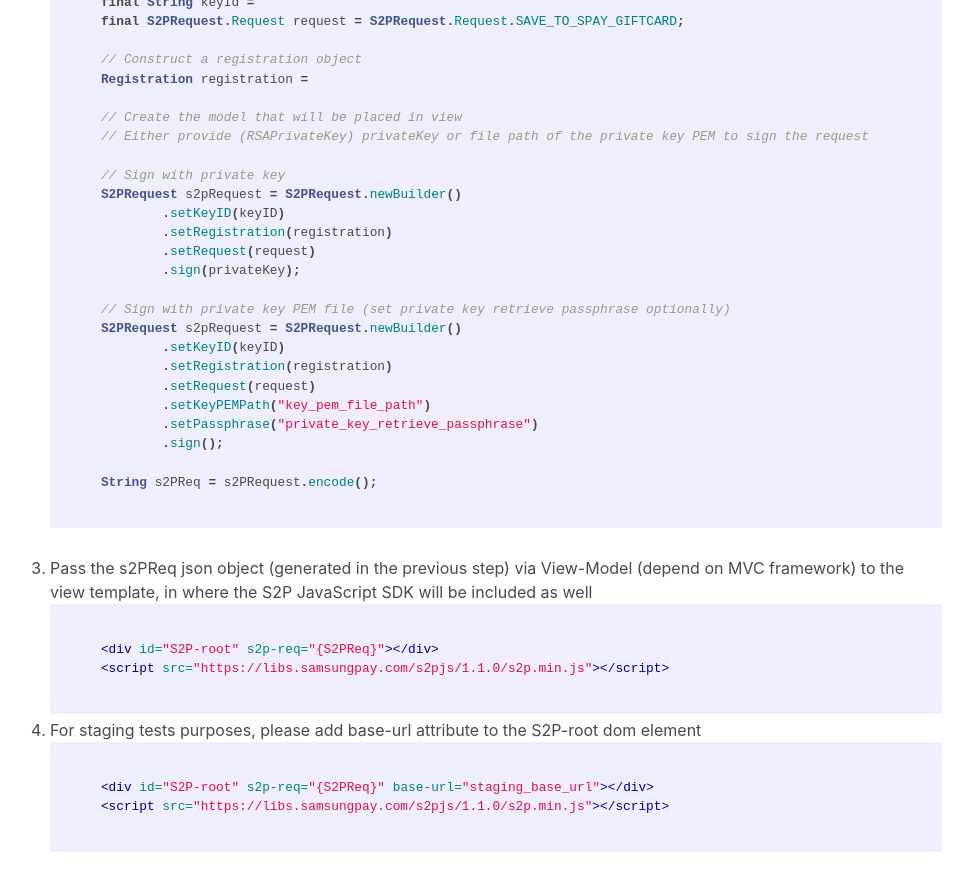
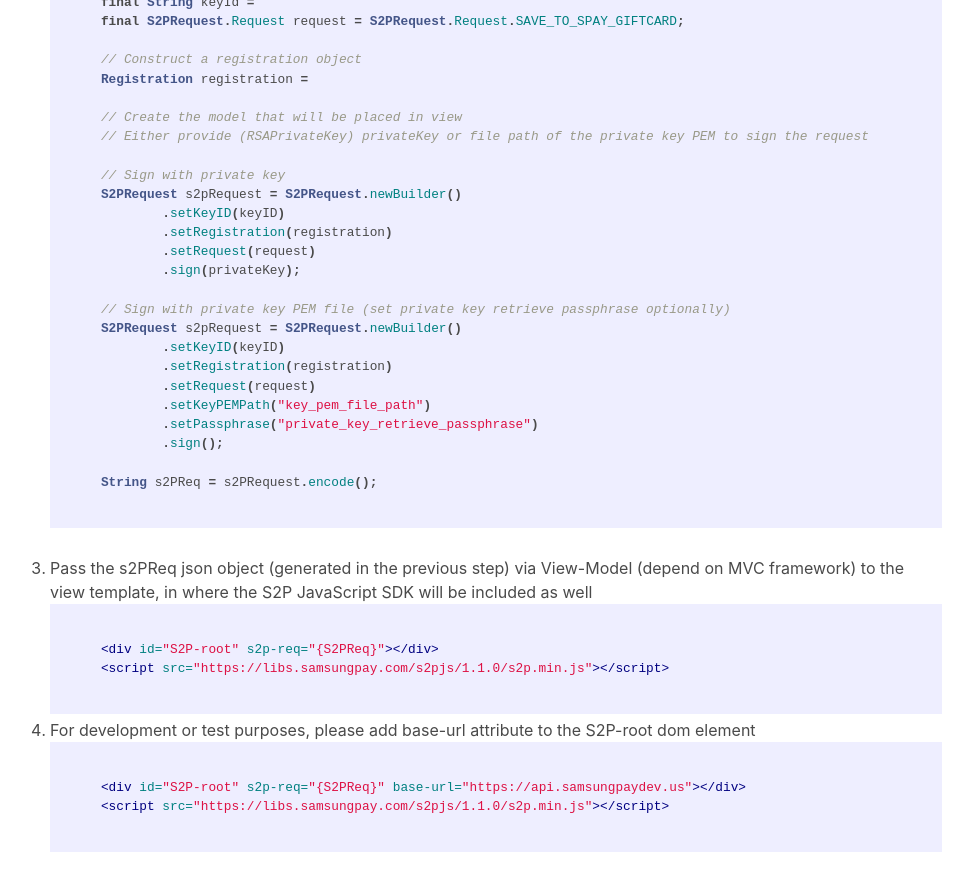
Before and after one commit to samsung-pay/sapi-doc, a Jekyll site: the page built from documentation/giftcard/sdks.md, in a window 1280 px wide and 900 px high, scrolled down 1883 px. Shown: the top 891 px of the window, without its empty margins (242-1215 px from the left). Built offline with Jekyll 4.4.1, drawn with Linux system fonts in a browser that asks for light colours.

Commit message:
Replaced the base-url value

````diff
--- a/documentation/giftcard/sdks.md
+++ b/documentation/giftcard/sdks.md
@@ -105,9 +105,9 @@ compile 'com.samsungpay.s2p:s2p-all:1.0.2'
     <div id="S2P-root" s2p-req="{S2PReq}"></div>
     <script src="https://libs.samsungpay.com/s2pjs/1.1.0/s2p.min.js"></script>
     ```
-4. For staging tests purposes, please add base-url attribute to the S2P-root dom element
+4. For development or test purposes, please add base-url attribute to the S2P-root dom element
 <br>
     ```html
-    <div id="S2P-root" s2p-req="{S2PReq}" base-url="staging_base_url"></div>
+    <div id="S2P-root" s2p-req="{S2PReq}" base-url="https://api.samsungpaydev.us"></div>
     <script src="https://libs.samsungpay.com/s2pjs/1.1.0/s2p.min.js"></script>
     ```
````
Also changed, not shown: documentation/membership/sdks.md (+2 -2 lines).
